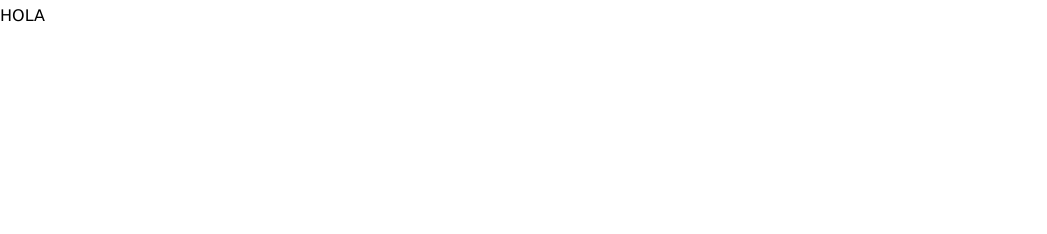
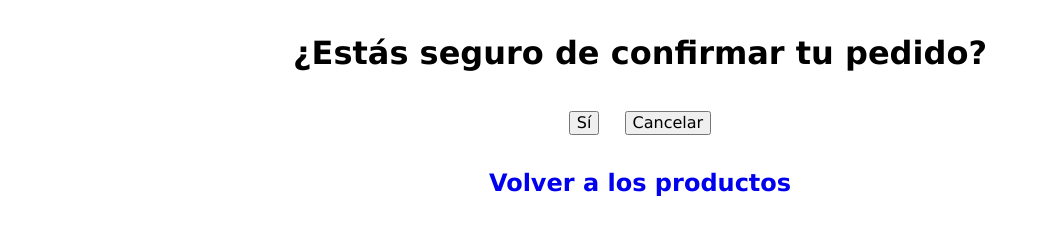
Before and after one commit to AlemXY/devAlem, a plain HTML site: page Laboratorio 4/confirmacion.html in a window 1280 px wide. Shown: the whole page, without its empty margins (0-1047 px from the left). Drawn offline with Linux system fonts and the light colour scheme.

Commit message:
file: Entrega final

```diff
--- a/Laboratorio 4/confirmacion.html
+++ b/Laboratorio 4/confirmacion.html
@@ -7,7 +7,10 @@
     <link rel="stylesheet" href="css/normalize.css">
     <title>Laboratorio 4</title>
 </head>
-<body>
-    HOLA
+<body class="centrado">
+    <h1>¿Estás seguro de confirmar tu pedido?</h1>
+    <button type="submit" class="separacion">Sí</button>
+    <button type="button" class="separacion">Cancelar</button>
+    <h2><a href="index.html">Volver a los productos</a></h2>
 </body>
 </html>
--- a/Laboratorio 4/css/styles.css
+++ b/Laboratorio 4/css/styles.css
@@ -13,6 +13,12 @@ body {
     line-height: 2;
 }
 
+/*Global*/
+a {
+    text-decoration: none;
+    font-weight: 700;
+}
+
 /*Tabla*/
 .centrado {
     text-align: center;
@@ -26,7 +32,6 @@ th, td {
     border: 1px solid black;
     padding: 8px;
     text-align: left;
-    position: relative;
 }
 
 .foto {
@@ -39,5 +44,10 @@ img {
     width: 13rem;
     height: 15rem;
     vertical-align: middle;
-    margin-left: 1rem; /* Ajusta la distancia entre la imagen y el texto según tus necesidades */
+    margin-left: 1rem;
 }
+
+/*Confirmación*/
+.separacion {
+    margin: 0 1rem;
+}
```
